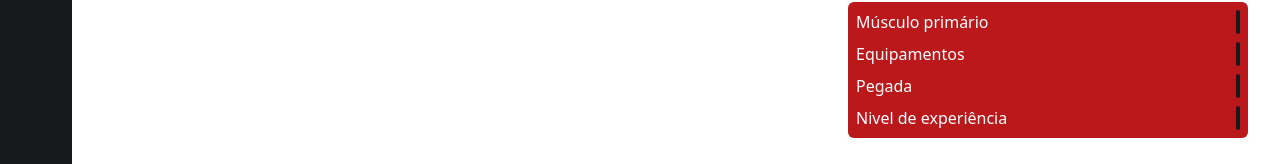
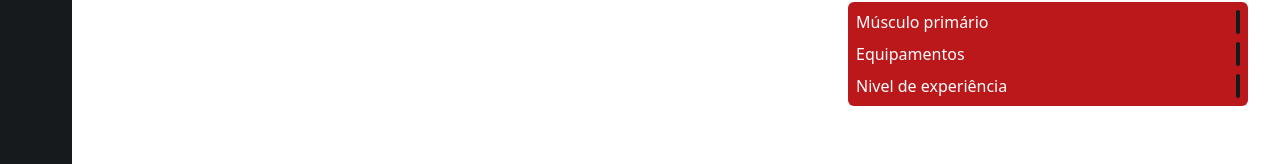
Before and after one commit to h3nrey/treino-legal, an Angular app in the folder treino-client/: page /exercises/1 in a window 1280 px wide. Shown: the part 426-590 px from the top of the page. Built offline with nearby package versions, Linux system fonts and the light colour scheme; no server answers.

Commit message:
fix: comentando a parte de pegada da seção de detalhes

```diff
--- a/treino-client/src/app/components/execise-details/info-wrapper/info-wrapper.component.html
+++ b/treino-client/src/app/components/execise-details/info-wrapper/info-wrapper.component.html
@@ -21,10 +21,10 @@
             <span>Equipamentos</span>
             <span class="bg-lightBlack p-[2px] rounded-sm">{{info?.equipament}}</span>
         </div>
-        <div class="flex justify-between">
+        <!-- <div class="flex justify-between">
             <span>Pegada</span>
             <span class="bg-lightBlack p-[2px] rounded-sm">{{info?.grip}}</span>
-        </div>
+        </div> -->
         <div class="flex justify-between">
             <span>Nivel de experiência</span>
             <span class="bg-lightBlack p-[2px] rounded-sm">{{info?.experienceLevel}}</span>
```
